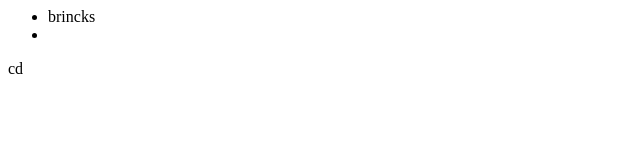
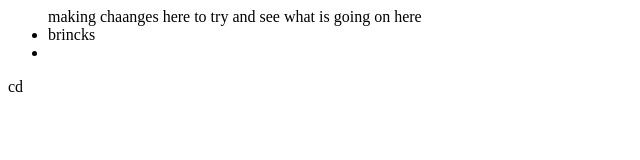
Before and after one commit to ikema4000/4tier-Architecture-repo, a plain HTML site: page index.html in a window 1280 px wide. Shown: the whole page, without its empty margins (0-640 px from the left). Drawn offline with Linux system fonts and the light colour scheme.

Commit message:
Update index.html

```diff
--- a/index.html
+++ b/index.html
@@ -1,7 +1,7 @@
 <html>
     <body>
         <div>
-            <ul>
+            <ul> making chaanges here to try and see what is going on here
                 <li>brincks</li>
                 <li><mortar/li>
             </ul>
```
